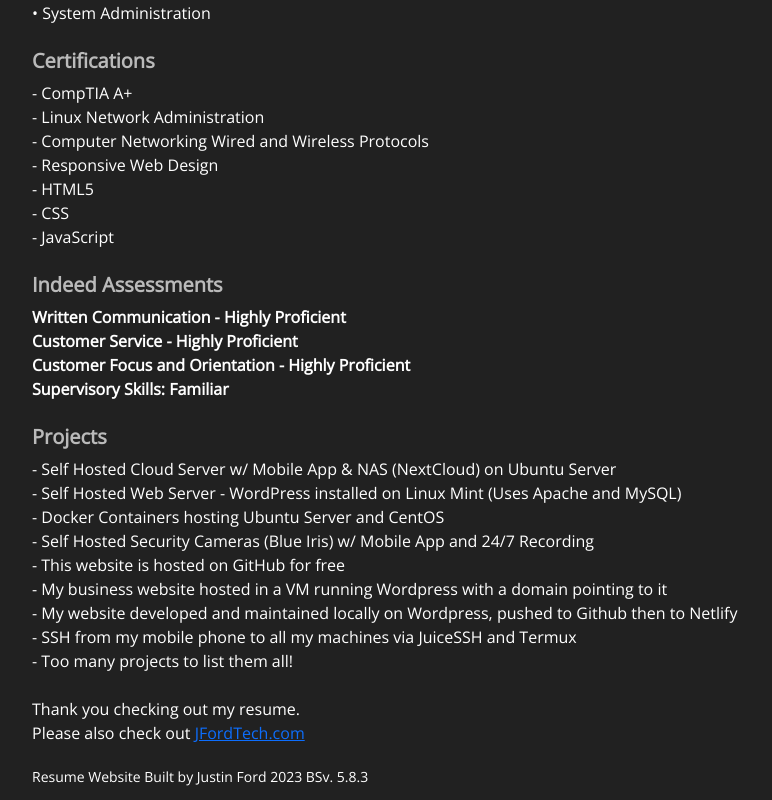
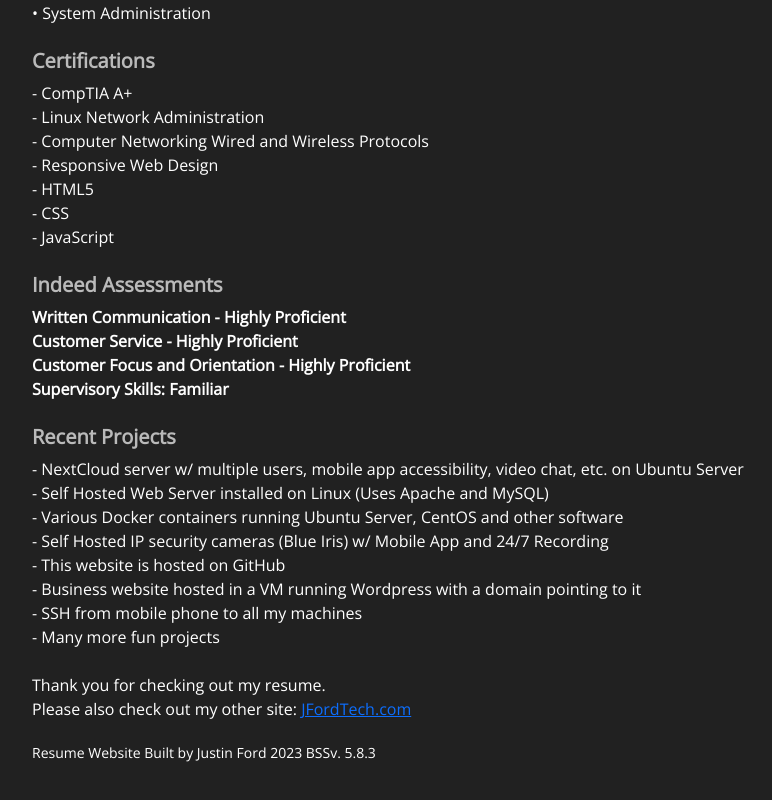
Before and after one commit to justinfordtech/justinfordtech.github.io, a plain HTML site: page index.html in a window 1280 px wide. Shown: the part 1643-2443 px from the top of the page, without its empty margins (50-822 px from the left). After the commit the page ends 2419 px from the top, so only its background shows below. Drawn offline with nearby package versions, Linux system fonts and the light colour scheme.

Commit message:
Recent Projects edit

```diff
--- a/index.html
+++ b/index.html
@@ -65,9 +65,9 @@
                 <p style="color: rgb(255,255,255);font-size: 16px;margin-bottom: 0px;"><strong>Supervisory Skills: Familiar</strong><br><br></p>
             </div>
             <div class="col-md-12" style="font-family: 'Open Sans', sans-serif;">
-                <h5 style="color: rgb(186,186,186);"><strong>Projects</strong></h5>
-                <p style="color: rgb(255,255,255);font-size: 16px;margin-bottom: 0px;">- Self Hosted Cloud Server w/ Mobile App &amp; NAS (NextCloud) on Ubuntu Server<br>- Self Hosted Web Server - WordPress installed on Linux Mint (Uses Apache and MySQL)<br>- Docker Containers hosting Ubuntu Server and CentOS<br>- Self Hosted Security Cameras (Blue Iris) w/ Mobile App and 24/7 Recording<br>- This website is hosted on GitHub for free<br>- My business website hosted in a VM running Wordpress with a domain pointing to it<br>- My website developed and maintained locally on Wordpress, pushed to Github then to Netlify<br>- SSH from my mobile phone to all my machines via JuiceSSH and Termux<br>- Too many projects to list them all!<br><br>Thank you checking out my resume.<br>Please also check out <a href="https://jfordtech.com" target="_blank">JFordTech.com</a></p>
-                <p class="text-start" style="color: rgb(255,255,255);font-size: 14px;margin-bottom: 13px;text-align: center;"><br>Resume Website Built by Justin Ford 2023 BSv. 5.8.3</p>
+                <h5 style="color: rgb(186,186,186);"><strong>Recent Projects</strong></h5>
+                <p style="color: rgb(255,255,255);font-size: 16px;margin-bottom: 0px;">- NextCloud server w/ multiple users, mobile app accessibility, video chat, etc. on Ubuntu Server<br>- Self Hosted Web Server installed on Linux (Uses Apache and MySQL)<br>- Various Docker containers running Ubuntu Server, CentOS and other software<br>- Self Hosted IP security cameras (Blue Iris) w/ Mobile App and 24/7 Recording<br>- This website is hosted on GitHub<br>- Business website hosted in a VM running Wordpress with a domain pointing to it<br>- SSH from mobile phone to all my machines<br>- Many more fun projects<br><br>Thank you for checking out my resume.<br>Please also check out my other site:&nbsp;<a href="https://jfordtech.com" target="_blank">JFordTech.com</a></p>
+                <p class="text-start" style="color: rgb(255,255,255);font-size: 14px;margin-bottom: 13px;text-align: center;"><br>Resume Website Built by Justin Ford 2023 BSSv. 5.8.3</p>
             </div>
         </div>
     </div>
```
Also changed, not shown: 1 other file.
